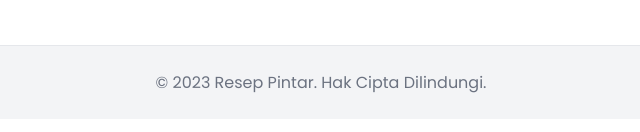
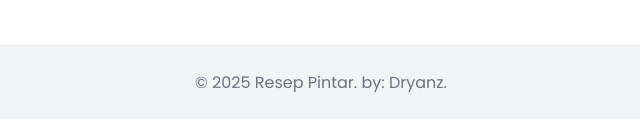
Before and after one commit to DryanArfidra/resep-masak, a plain HTML site: page index.html in a window 1280 px wide. Shown: the part 480-612 px from the top of the page, 319-959 px from the left. Drawn offline with Linux system fonts and the light colour scheme; no server answers.

Commit message:
perubahan index.html

```diff
--- a/index.html
+++ b/index.html
@@ -52,7 +52,7 @@
 
     <footer class="footer">
         <div class="container">
-            <p>&copy; 2023 Resep Pintar. Hak Cipta Dilindungi.</p>
+            <p>&copy; 2025 Resep Pintar. by: Dryanz.</p>
         </div>
     </footer>
 
```
